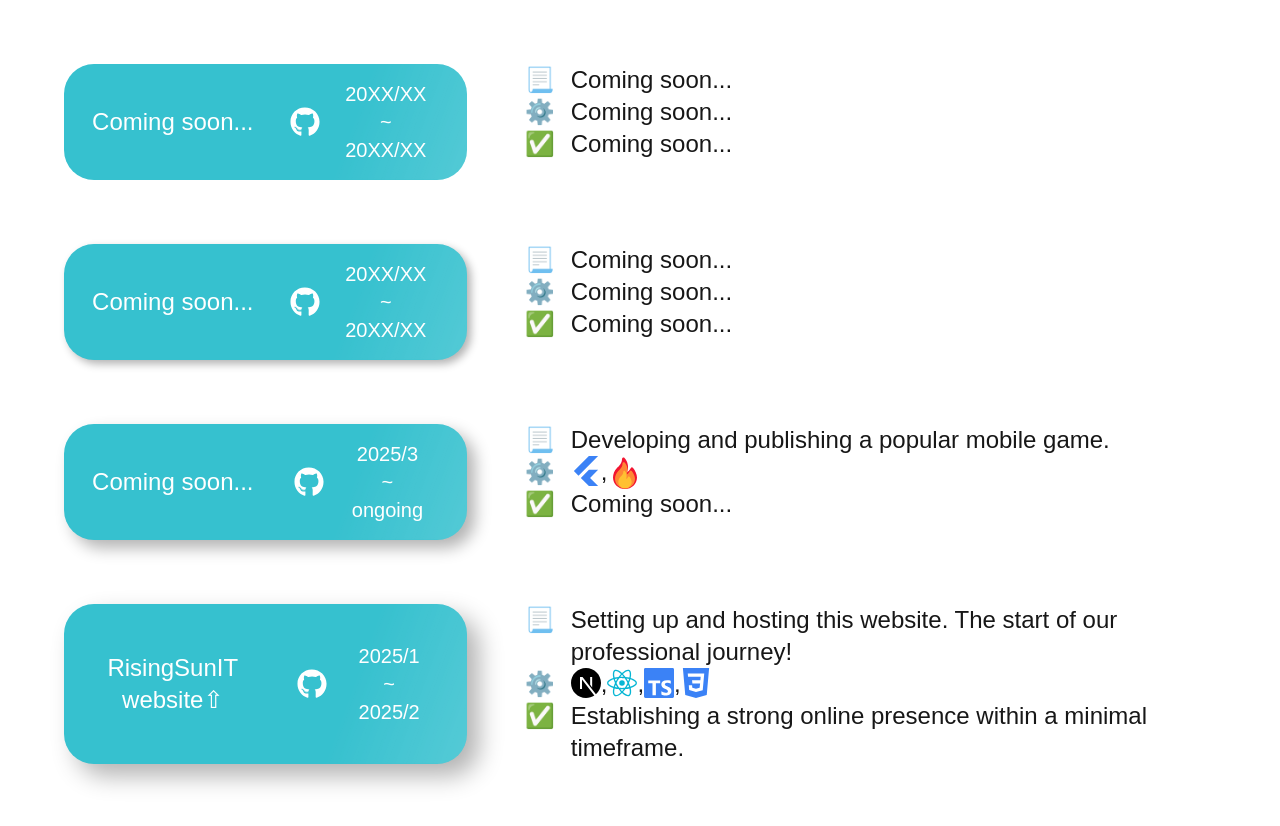
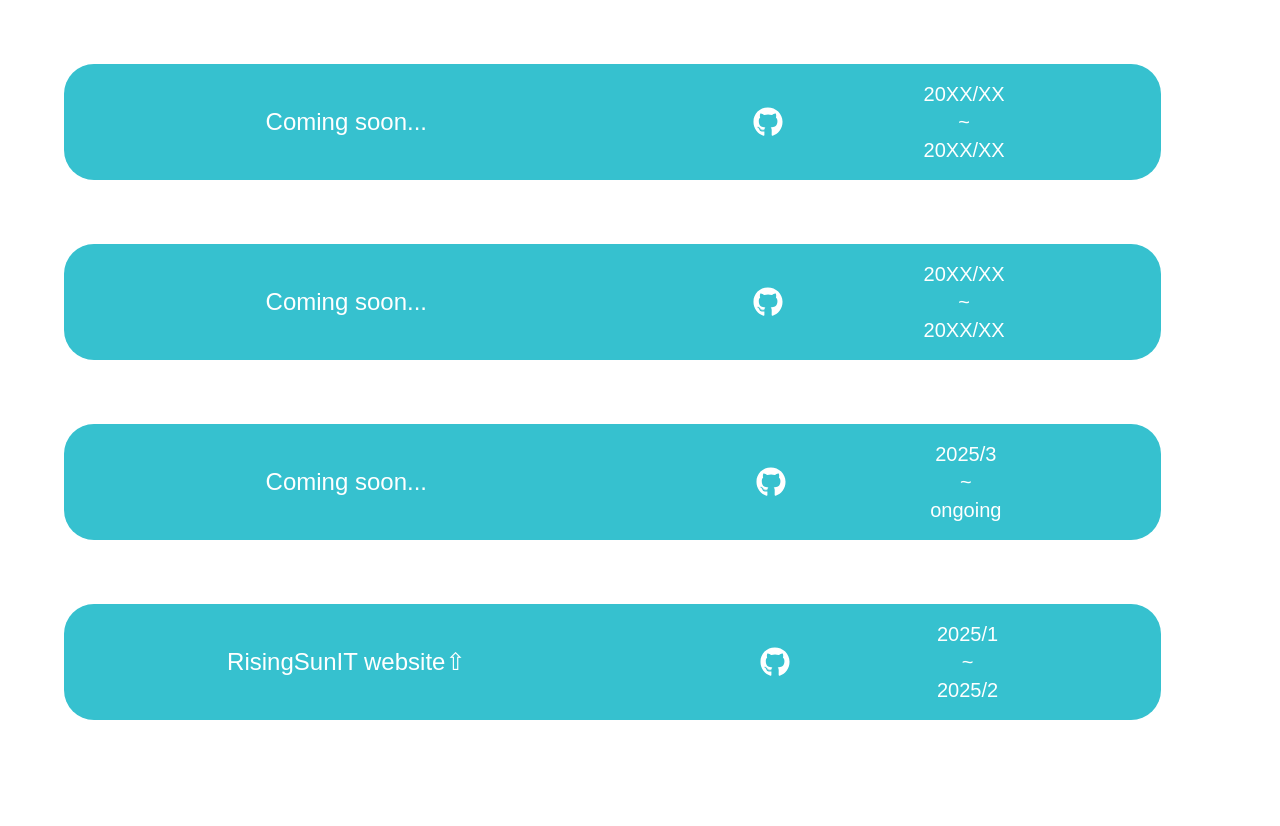
Before and after one commit to RisingSunIT/risingSunITWebsite, a Next.js app: page /components/Projects in a window 1280 px wide. After the commit the page ends 800 px from the top, so only its background shows below. Built offline with nearby package versions, Linux system fonts and the light colour scheme.

Commit message:
design fixes
- show project details only on click (except for mobile)
- improved logo and nav bar tab logic to look more smooth

```diff
--- a/app/components/NavigationBar/logo.tsx
+++ b/app/components/NavigationBar/logo.tsx
@@ -1,11 +1,26 @@
 export default function Logo({ scrollProgress }: { scrollProgress: { about: number; projects: number } }) {
-  // scroll sun up
-  const sunBottom = -25 + (scrollProgress.projects > 0
-    ? scrollProgress.projects * 12.5 + 12.5
-    : scrollProgress.about * 12.5);
+  // For the rocks, we want them to rise with the about progress and stay up when in projects
+  // The key is to make their position directly proportional to the about progress
+  // When in projects, we want them to stay at their maximum position
 
-  // scroll away snow
-  const rockBottom = `${40 + (63.7 - 40) * (scrollProgress.about + scrollProgress.projects)}px`;
+  // Calculate rock position based on scrollProgress.about
+  const baseRockPosition = 40;
+  const maxRockPosition = 63.7;
+
+  // Use the about progress to determine rock position
+  // When about progress is 0, rocks are at base position
+  // When about progress is 1, rocks are at max position
+  // In between, position is proportional to progress
+  const rockPosition = baseRockPosition + (maxRockPosition - baseRockPosition) * scrollProgress.about;
+  const rockBottom = `${rockPosition}px`;
+
+  // Sun animation remains the same
+  const sunBottom = -25 + (
+    scrollProgress.projects > 0
+      ? scrollProgress.projects * 12.5 + 12.5
+      : scrollProgress.about * 12.5
+  );
+
   const Rock = ({ left }: { left: string }) => (
     <div
       className={`absolute ${left} w-0 h-0 border-l-[8px] border-l-transparent border-r-[8px] border-r-transparent border-b-[16px] border-b-black transition-all duration-700`}
@@ -13,8 +28,10 @@ export default function Logo({ scrollProgress }: { scrollProgress: { about: numb
     />
   );
 
+  // Rest of the component remains unchanged
   return (
     <div className="relative w-[220px] h-[110px]">
+      {/* Component JSX remains the same */}
       <div id="sunWrapper" className="relative w-[220px] h-[110px] overflow-hidden">
         <div id="sun"
           className="absolute left-1/2 -translate-x-[57%] w-[84px] h-[64px] bg-red-600 rounded-t-full transition-all duration-700"
--- a/app/components/Projects/page.tsx
+++ b/app/components/Projects/page.tsx
@@ -1,13 +1,41 @@
 "use client";
 
+import { useState, useEffect } from "react";
 import { FaGithub } from "react-icons/fa";
 import { useTheme } from "next-themes";
-
 import { SiCss3, SiReact, SiNextdotjs, SiFlutter, SiTypescript } from "react-icons/si";
 import { TbFlameFilled } from "react-icons/tb";
+
 export default function Projects() {
   const { theme } = useTheme();
   const isDark = theme === "dark";
+  const [expandedProjects, setExpandedProjects] = useState<number[]>([]);
+  const [isMobile, setIsMobile] = useState(false);
+
+  // Check if we're on mobile screen size
+  useEffect(() => {
+    const checkIfMobile = () => {
+      setIsMobile(window.innerWidth < 640); // sm breakpoint is typically 640px
+    };
+
+    // Initial check
+    checkIfMobile();
+
+    // Add event listener for window resize
+    window.addEventListener('resize', checkIfMobile);
+
+    // Cleanup
+    return () => window.removeEventListener('resize', checkIfMobile);
+  }, []);
+
+  const expandProject = (index: number) => {
+    if (isMobile) return; // Don't expand on mobile
+
+    // Only expand if not already expanded
+    if (!expandedProjects.includes(index)) {
+      setExpandedProjects(prev => [...prev, index]);
+    }
+  };
 
   const projects = [
     {
@@ -36,15 +64,16 @@ export default function Projects() {
       startDate: "2025/3",
       endDate: "ongoing",
       summary: "Developing and publishing a popular mobile game.",
-      technologies:
-        <div className="flex">
-          <a href="#skillFlutter"><SiFlutter className="text-blue-500 text-3xl" /></a>,
-          <a href="#skillFlame" className="relative">
+      technologies: (
+        <div className="flex gap-2">
+          <a href="#skillFlutter"><SiFlutter className="text-blue-500 text-3xl" /></a>
+          <a href="#skillFlame" className="relative w-8 h-8">
             <TbFlameFilled className="absolute text-[#f21531] text-4xl" />
             <TbFlameFilled className="absolute text-[#ff8735] text-3xl left-[3px] top-[5px]" />
             <TbFlameFilled className="absolute text-[#ffc031] text-xl left-[8px] top-[14px]" />
           </a>
-        </div>,
+        </div>
+      ),
       achievements: "Coming soon...",
       github: ""
     },
@@ -54,13 +83,14 @@ export default function Projects() {
       startDate: "2025/1",
       endDate: "2025/2",
       summary: "Setting up and hosting this website. The start of our professional journey!",
-      technologies:
-        <div className="flex">
-          <a href="#skillNextJs"><SiNextdotjs className="text-black dark:text-white text-3xl" /></a>,
-          <a href="#skillReact"><SiReact className="text-cyan-500 text-3xl" /></a>,
-          <a href="#skillTypescript"><SiTypescript className="text-blue-500 text-3xl" /></a>,
+      technologies: (
+        <div className="flex gap-2">
+          <a href="#skillNextJs"><SiNextdotjs className="text-black dark:text-white text-3xl" /></a>
+          <a href="#skillReact"><SiReact className="text-cyan-500 text-3xl" /></a>
+          <a href="#skillTypescript"><SiTypescript className="text-blue-500 text-3xl" /></a>
           <a href="#skillCSS"><SiCss3 className="text-blue-500 text-3xl" /></a>
-        </div>,
+        </div>
+      ),
       achievements: "Establishing a strong online presence within a minimal timeframe.",
       github: "https://github.com/RisingSunIT/risingSunITWebsite"
     },
@@ -69,47 +99,33 @@ export default function Projects() {
   return (
     <section id="projects" className="dark:bg-black relative overflow-hidden">
       {projects.map((project, index) => {
-        const isFirst = index === 0;
-        const isLast = index === projects.length - 1;
-        const shadowSize = `${index * 4}px ${index * 4}px ${index * 8}px rgba(0,0,0,0.3)`;
-
+        const isExpanded = expandedProjects.includes(index);
         return (
-          <div
-            key={index}
-            id="projectRow"
-            className={`lg:m-16 m-8 flex flex-col md:flex-row ${isFirst ? "mt-8" : ""} ${isLast ? "mb-8" : ""}`}
-          >
-            <div
-              id="projectPill"
-              className="bg-[#36c1cf] relative overflow-hidden rounded-[30px] w-full md:w-[35%] p-4 flex flex-col lg:flex-row items-center text-center text-white dark:text-black transition-shadow duration-300"
-              style={{ boxShadow: shadowSize }}
-            >
-              {/* Glare Effect */}
-              <div className="absolute top-0 left-[-100%] w-[120%] h-full bg-gradient-to-r from-transparent via-white/60 to-transparent dark:via-black/60 opacity-0 skew-x-[-20deg] animate-glare"></div>
-              <div className="text-2xl w-full mb-2 lg:mb-0 lg:w-1/2 hover:underline">
-                <a href={project.link}>{project.title}</a>
+          <div key={index} className="lg:m-16 m-8">
+            {/* Mobile View (Always expanded) */}
+            <div className="sm:hidden">
+              <div className="bg-[#36c1cf] rounded-[30px] p-4 flex flex-col w-full mb-4 items-center text-center text-white dark:text-black">
+                <div className="text-2xl w-full mb-2">
+                  <a href={project.link} className="hover:underline">{project.title}</a>
                 </div>
-              <div className="flex w-full lg:w-1/2 justify-evenly items-center">
+                <div className="flex w-full justify-evenly items-center">
                   <a href={project.github} target="_blank" rel="noopener noreferrer">
-                  <FaGithub
-                    className="text-3xl cursor-pointer hover:text-gray-500 transition-colors"
-                    style={{ color: isDark ? "black" : "white" }}
-                  />
+                    <FaGithub className="text-3xl cursor-pointer hover:text-gray-500 transition-colors" style={{ color: isDark ? "black" : "white" }} />
                   </a>
-                <div className="text-xl flex lg:flex-col">
+                  <div className="text-xl flex">
                     <p>{project.startDate}</p>
-                  ~
+                    <span className="mx-1">~</span>
                     <p>{project.endDate}</p>
                   </div>
                 </div>
               </div>
-            <div id="spacer" className="hidden md:block w-[5%]"></div>
-            <div className="flex flex-col pt-4 lg:pt-0 lg:w-[60%] dark:text-white text-md lg:text-2xl">
-              <div className="flex">
+
+              <div className="w-full">
+                <div className="flex mb-2">
                   <div className="pr-4">📃</div>
                   <div>{project.summary}</div>
                 </div>
-              <div className="flex">
+                <div className="flex mb-2">
                   <div className="pr-4">⚙️</div>
                   <div>{project.technologies}</div>
                 </div>
@@ -119,6 +135,97 @@ export default function Projects() {
                 </div>
               </div>
             </div>
+
+            {/* Tablet and Desktop View (One-way Expansion) */}
+            <div className="hidden sm:block">
+              <div className="flex flex-col md:flex-row items-start">
+                {/* Project Pill */}
+                <div
+                  className={`
+                    bg-[#36c1cf]
+                    relative
+                    overflow-hidden
+                    rounded-[30px]
+                    p-4
+                    flex
+                    flex-col
+                    lg:flex-row
+                    items-center
+                    text-center
+                    text-white
+                    dark:text-black
+                    ${!isExpanded ? "cursor-pointer" : ""}
+                    transform-gpu
+                    will-change-transform
+                    transition-all
+                    duration-700
+                    ease-in-out
+                    ${isExpanded ? "w-[35%]" : "w-full"}
+                  `}
+                  onClick={() => expandProject(index)}
+                  style={{
+                    transitionProperty: "width, transform, background-color",
+                  }}
+                >
+                  <div className="text-2xl w-full mb-2 lg:mb-0 lg:w-1/2 hover:underline">
+                    <a href={project.link}>{project.title}</a>
+                  </div>
+                  <div className="flex w-full lg:w-1/2 justify-evenly items-center">
+                    <a href={project.github} target="_blank" rel="noopener noreferrer">
+                      <FaGithub className="text-3xl cursor-pointer hover:text-gray-500 transition-colors" style={{ color: isDark ? "black" : "white" }} />
+                    </a>
+                    <div className="text-xl flex lg:flex-col">
+                      <p>{project.startDate}</p>
+                      <span className="mx-1 lg:mx-0">~</span>
+                      <p>{project.endDate}</p>
+                    </div>
+                  </div>
+                </div>
+
+                {/* Spacer - Always render but invisible when collapsed */}
+                <div className={`w-[5%] transition-opacity duration-700 ease-in-out ${isExpanded ? 'opacity-100' : 'opacity-0'}`}></div>
+
+                {/* Project Details - Always in DOM for smooth animation */}
+                <div
+                  className={`
+                    flex-col
+                    pt-4
+                    lg:pt-0
+                    w-[60%]
+                    dark:text-white
+                    text-md
+                    lg:text-2xl
+                    transform-gpu
+                    will-change-transform
+                    transition-all
+                    duration-700
+                    ease-in-out
+                    ${isExpanded
+                      ? "flex opacity-100 translate-x-0"
+                      : "opacity-0 translate-x-[-20px] absolute pointer-events-none"
+                    }
+                  `}
+                  style={{
+                    transitionProperty: "opacity, transform, visibility",
+                    transitionDelay: isExpanded ? "150ms" : "0ms",
+                  }}
+                >
+                  <div className="flex mb-2">
+                    <div className="pr-4">📃</div>
+                    <div>{project.summary}</div>
+                  </div>
+                  <div className="flex mb-2">
+                    <div className="pr-4">⚙️</div>
+                    <div>{project.technologies}</div>
+                  </div>
+                  <div className="flex">
+                    <div className="pr-4">✅</div>
+                    <div>{project.achievements}</div>
+                  </div>
+                </div>
+              </div>
+            </div>
+          </div>
         );
       })}
     </section>
```
Also changed, not shown: app/components/NavigationBar/page.tsx (+112 -37 lines). Lines whose indentation alone changed are shown as unchanged.
